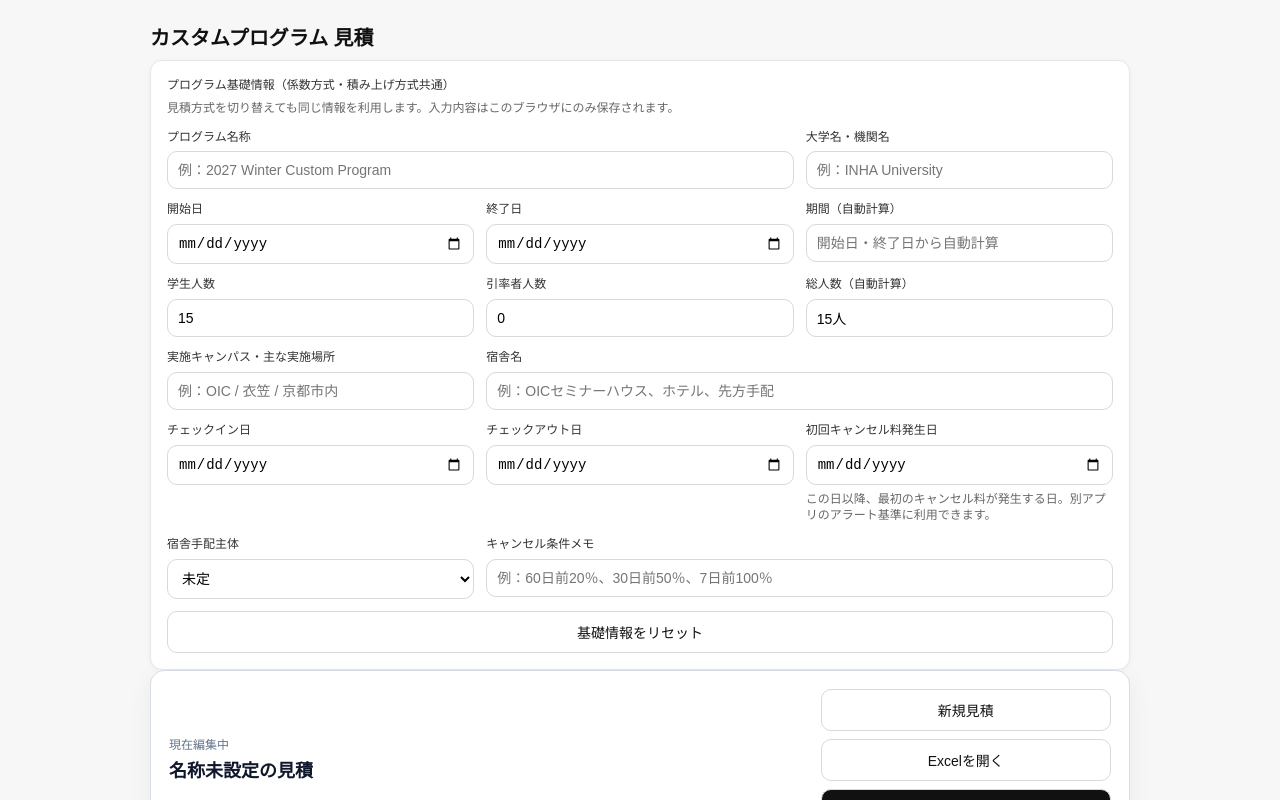
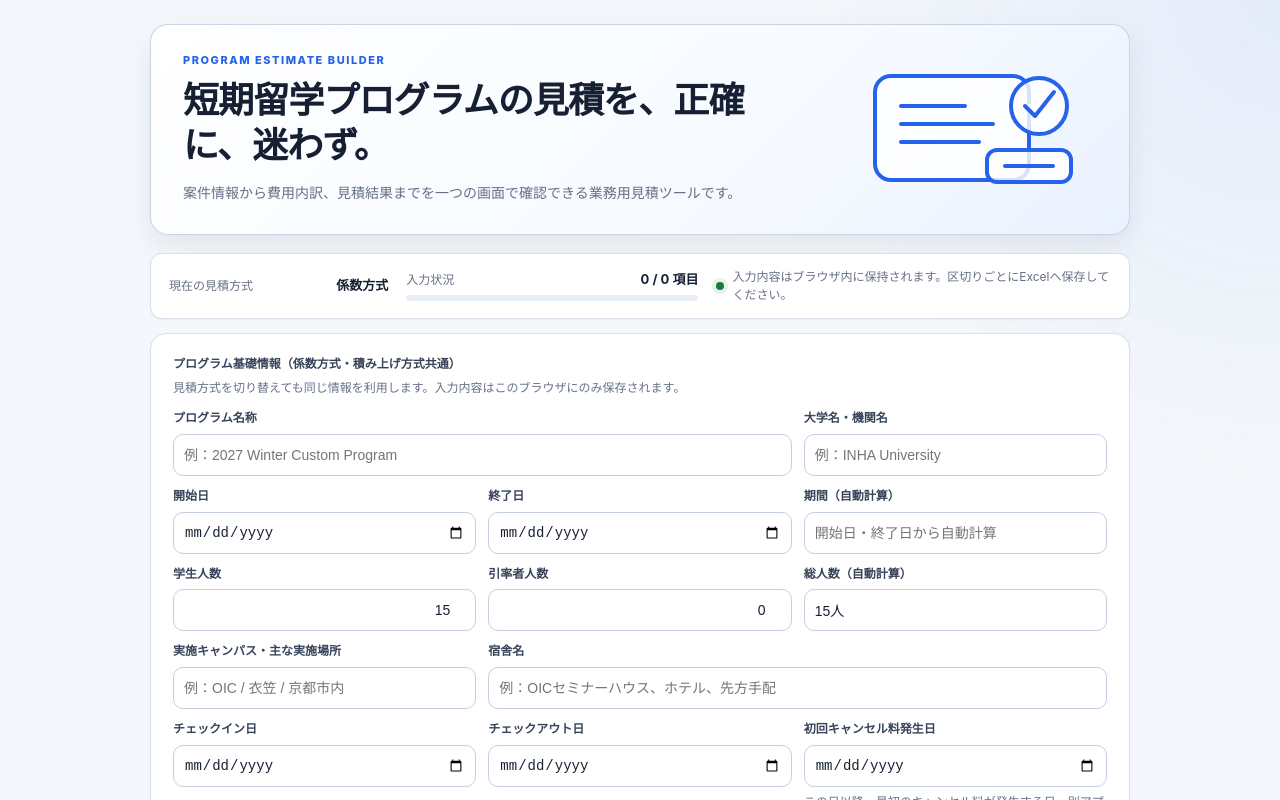
Before and after one commit to Steveston147/mitsumori, a React (Vite) app: page / in a window 1280 px wide. Shown: the top 800 px of the page. Built offline with nearby package versions, Linux system fonts and the light colour scheme.

Commit message:
PR24: mount professional UI shell

```diff
--- a/src/main.jsx
+++ b/src/main.jsx
@@ -10,11 +10,13 @@ import EstimateExcelExport from "./components/EstimateExcelExport.jsx";
 import EstimateExcelImport from "./components/EstimateExcelImport.jsx";
 import BuildUpResetBridge from "./components/BuildUpResetBridge.jsx";
 import ProjectWorkspace from "./components/ProjectWorkspace.jsx";
+import ProfessionalUiShell from "./components/ProfessionalUiShell.jsx";
 import "./styles.css";
 
 ReactDOM.createRoot(document.getElementById("root")).render(
   <React.StrictMode>
     <App />
+    <ProfessionalUiShell />
     <ProgramBasicInfo />
     <ProjectWorkspace />
     <EstimateExcelExport />
```
